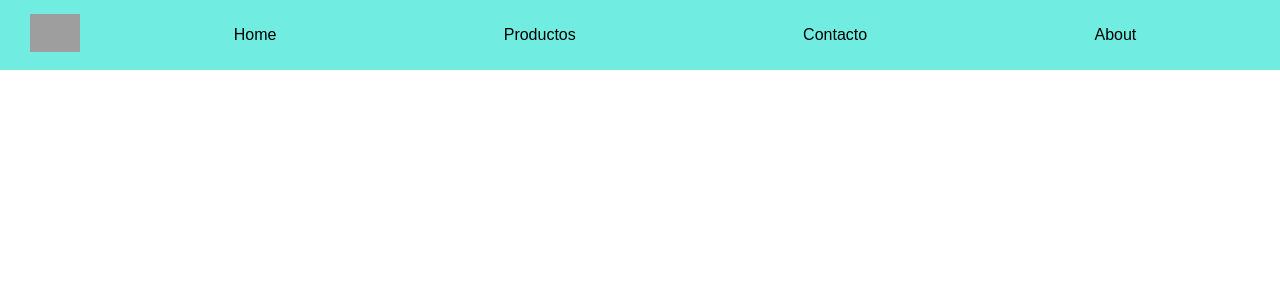
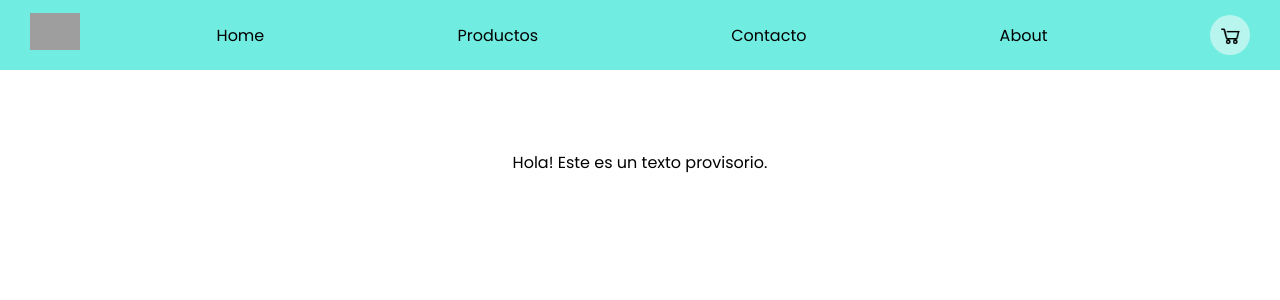
Before and after one commit to GuadaAmin/Rubishop, a React (Create React App) app: page / in a window 1280 px wide. Shown: the top 300 px of the page. Built offline with nearby package versions, Linux system fonts and the light colour scheme; grey boxes are pictures that could not be loaded.

Commit message:
CartWidget y ItemListContainer

```diff
--- a/public/index.html
+++ b/public/index.html
@@ -2,14 +2,14 @@
 <html lang="en">
   <head>
     <meta charset="utf-8" />
-    <link rel="icon" href="%PUBLIC_URL%/favicon.ico" />
+    <link rel="icon" href="../src/components/NavBar/images/logo.png" />
     <meta name="viewport" content="width=device-width, initial-scale=1" />
     <meta name="theme-color" content="#000000" />
     <meta
       name="description"
       content="Web site created using create-react-app"
     />
-    <link rel="apple-touch-icon" href="%PUBLIC_URL%/logo192.png" />
+    <link rel="apple-touch-icon" href="../src/components/NavBar/images/logo.png" />
     <!--
       manifest.json provides metadata used when your web app is installed on a
       user's mobile device or desktop. See https://developers.google.com/web/fundamentals/web-app-manifest/
@@ -24,7 +24,10 @@
       work correctly both with client-side routing and a non-root public URL.
       Learn how to configure a non-root public URL by running `npm run build`.
     -->
-    <title>React App</title>
+    <link rel="preconnect" href="https://fonts.googleapis.com">
+    <link rel="preconnect" href="https://fonts.gstatic.com" crossorigin>
+    <link href="https://fonts.googleapis.com/css2?family=Poppins&display=swap" rel="stylesheet">
+    <title>Rubishop</title>
   </head>
   <body>
     <noscript>You need to enable JavaScript to run this app.</noscript>
--- a/src/App.css
+++ b/src/App.css
@@ -1,3 +1,9 @@
+* {
+  font-family: 'Poppins', sans-serif;;
+  margin: 0;
+  box-sizing: border-box;
+}
+
 .App {
   text-align: center;
 }
--- a/src/App.js
+++ b/src/App.js
@@ -1,9 +1,14 @@
+import React from 'react';
 import './App.css';
-import NavBar from './components/NavBar/NavBar';
+import ItemListContainer from './components/ItemListContainer/ItemListContainer';
+import NavBar from './components/NavBar/NavBar.js';
 
 function App() {
   return (
-    <NavBar />
+    <div>
+      <NavBar />
+      <ItemListContainer texto="Hola! Este es un texto provisorio." />
+    </div>
   );
 }
 
--- /dev/null
+++ b/src/components/CartWidget/CartWidget.css
@@ -0,0 +1,15 @@
+.cart {
+    width: 10%;
+    display: flex;
+    justify-content: flex-end;
+}
+
+.cartBg {
+    height: 40px;
+    width: 40px;
+    background: rgba(255, 255, 255, 0.5);
+    border-radius: 50%;
+    display: flex;
+    align-items: center;
+    justify-content: center;
+}
--- /dev/null
+++ b/src/components/CartWidget/CartWidget.js
@@ -0,0 +1,13 @@
+import "./CartWidget.css";
+import cart from './Images/cart.png';
+import React from "react";
+
+const CartWidget = () => {
+    return (
+        <div className="cart">
+            <a href="#"><div className="cartBg"><img src={cart} width={"25px"} alt="Carrito" /></div></a>
+        </div>
+    )
+}
+
+export default CartWidget;
--- /dev/null
+++ b/src/components/ItemListContainer/ItemListContainer.css
@@ -0,0 +1,6 @@
+.itemListContainer {
+    padding: 5rem;
+    display: flex;
+    justify-content: center;
+    align-items: center;
+}
--- /dev/null
+++ b/src/components/ItemListContainer/ItemListContainer.js
@@ -0,0 +1,12 @@
+import React from "react";
+import './ItemListContainer.css';
+
+const ItemListContainer = ({texto}) => {
+    return (
+        <div className="itemListContainer">
+            <p>{texto}</p>
+        </div>
+    );
+}
+
+export default ItemListContainer;
--- a/src/components/NavBar/NavBar.css
+++ b/src/components/NavBar/NavBar.css
@@ -1,9 +1,3 @@
-* {
-    font-family: 'Poppins', sans-serif;;
-    margin: 0;
-    box-sizing: border-box;
-}
-
 .navBar {
     height: 70px;
     width: 100%;
--- a/src/components/NavBar/NavBar.js
+++ b/src/components/NavBar/NavBar.js
@@ -1,6 +1,7 @@
 import logo from './images/logo.png';
 import './NavBar.css';
-import ('https://fonts.googleapis.com/css2?family=Poppins&display=swap');
+import CartWidget from '../CartWidget/CartWidget';
+import React from 'react';
 
 const NavBar= () => {
     return (
@@ -12,6 +13,7 @@ const NavBar= () => {
                 <li><a href='#'>Contacto</a></li>
                 <li><a href='#'>About</a></li>
             </ul>
+            <CartWidget />
         </div>
     )
 };
```
Also changed, not shown: src/components/CartWidget/Images/cart.png (added).
